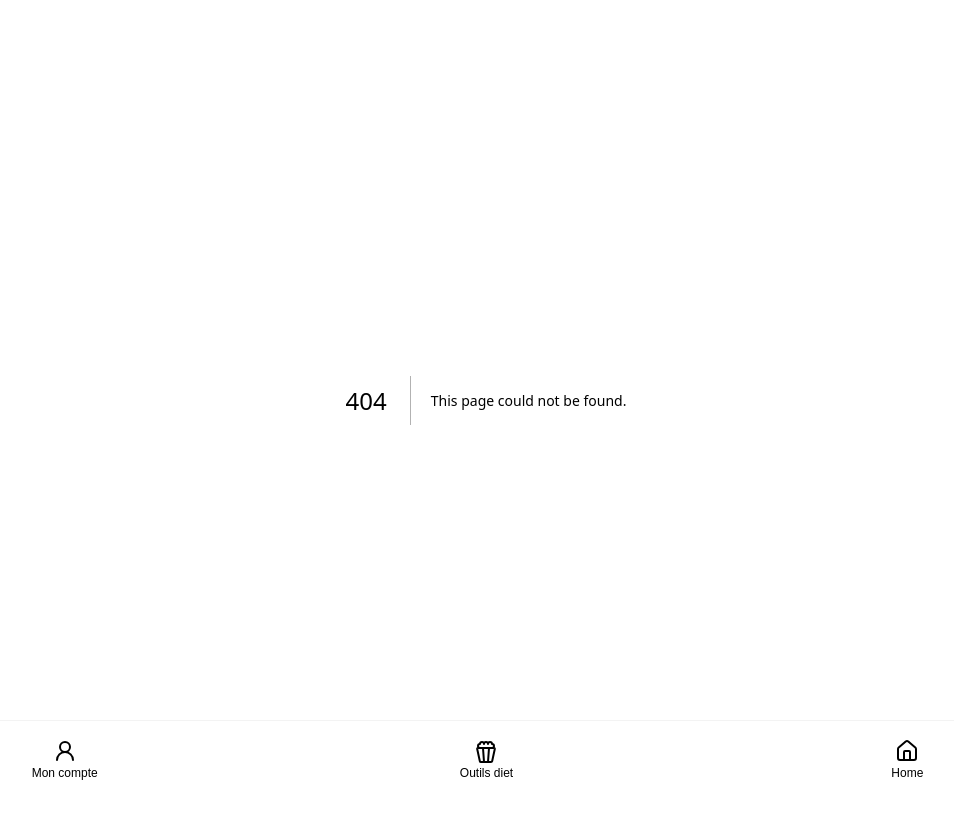
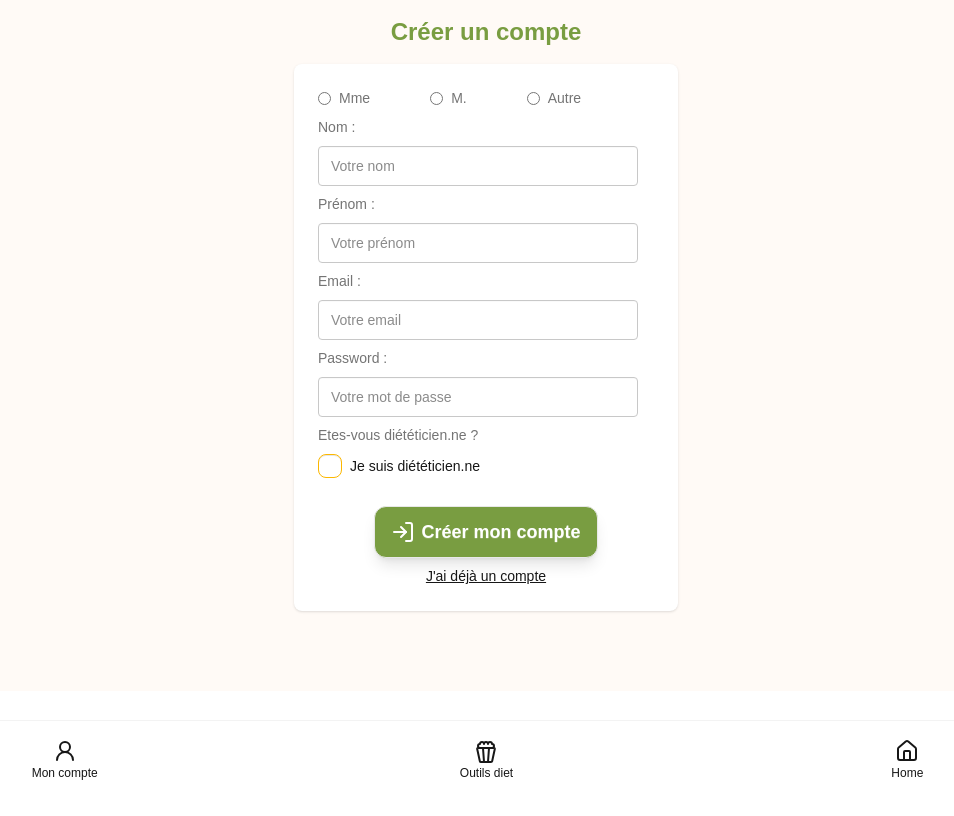
Before and after one commit to Edwige08/dietetic_lab_front, a Next.js app: page /signup in a window 1280 px wide. Before the commit this address had no page. Shown: the top 816 px of the page, without its empty margins (154-1108 px from the left). Built offline with nearby package versions, Linux system fonts and the light colour scheme.

Commit message:
create: pages for sign in and sign up

```diff
--- /dev/null
+++ b/src/app/signin/page.tsx
@@ -0,0 +1,9 @@
+import SignInForm from "@/components/SignInForm";
+
+export default function Home() {
+    return (
+        <div className="flex flex-col items-center">
+            <SignInForm />
+        </div>
+    )
+}
--- /dev/null
+++ b/src/app/signup/page.tsx
@@ -0,0 +1,9 @@
+import SignUpForm from "@/components/SignUpForm";
+
+export default function Home() {
+    return (
+        <div className="flex flex-col items-center">
+            <SignUpForm />
+        </div>
+    )
+}
--- a/src/components/SignInForm.tsx
+++ b/src/components/SignInForm.tsx
@@ -1,20 +1,35 @@
-import { LogIn } from "lucide-react";
+import { LogInIcon } from "lucide-react";
+import ButtonGreen from "./ButtonGreen";
+import Link from "next/link";
+import Title from "./Title";
 
 export default function SignInForm() {
     return (
-        <>
+        <div>
+            <Title
+                text="Connexion"
+            />
             <div className="card bg-white w-96 shadow-sm">
                 <div className="card-body">
-                    <h2 className="card-title">Connexion</h2>
-                    <label className="label">Email</label>
-                    <input type="email" className="input bg-white border-(--grayMediumColor)" placeholder="Email" />
-                    <label className="label">Password</label>
-                    <input type="password" className="input bg-white border-(--grayMediumColor)" placeholder="Password" />
-                    <div className="card-actions justify-center">
-                        <button className="btn bg-(--greenColor) rounded-lg text-white border-0"><LogIn />Me connecter</button>
+                    <label className="label">Email :</label>
+                    <input type="email" className="input bg-white border-(--grayMediumColor)" placeholder="Mon email" />
+                    <label className="label">Password :</label>
+                    <input type="password" className="input bg-white border-(--grayMediumColor)" placeholder="Mon mot de passe" />
+                    <div className="flex flex-col card-actions items-center mt-5">
+                        <ButtonGreen
+                            text="Me connecter"
+                            type="submit"
+                            lucide={LogInIcon}
+                        />
+                        <Link
+                            href="/signup"
+                            className="underline text-center"
+                        >
+                            Créer un compte
+                        </Link>
                     </div>
                 </div>
             </div>
-        </>
+        </div>
     )
 }
--- /dev/null
+++ b/src/components/SignUpForm.tsx
@@ -0,0 +1,64 @@
+import { LogInIcon } from "lucide-react";
+import ButtonGreen from "./ButtonGreen";
+import Title from "./Title";
+import Link from "next/link";
+
+export default function SignUpForm() {
+    return (
+        <div>
+            <Title
+                text="Créer un compte"
+            />
+            <div className="card bg-white w-96 shadow-sm">
+                <div className="card-body">
+                    <div className="flex flex-row items-center gap-15">
+                        <div className="flex flex-row gap-2">
+                            <input type="radio" name="gender" value="f" />
+                            <label htmlFor="gender" className="label">Mme</label>
+                        </div>
+                        <div className="flex flex-row gap-2">
+                            <input type="radio" name="gender" value="h" />
+                            <label htmlFor="gender" className="label">M.</label>
+                        </div>
+                        <div className="flex flex-row gap-2">
+                            <input type="radio" name="gender" value="other" />
+                            <label htmlFor="gender" className="label">Autre</label>
+                        </div>
+                    </div>
+
+                    <label className="label">Nom :</label>
+                    <input type="email" className="input bg-white border-(--grayMediumColor)" placeholder="Votre nom" />
+
+                    <label className="label">Prénom :</label>
+                    <input type="email" className="input bg-white border-(--grayMediumColor)" placeholder="Votre prénom" />
+
+                    <label className="label">Email :</label>
+                    <input type="email" className="input bg-white border-(--grayMediumColor)" placeholder="Votre email" />
+
+                    <label className="label">Password :</label>
+                    <input type="password" className="input bg-white border-(--grayMediumColor)" placeholder="Votre mot de passe" />
+
+                    <p className="label">Etes-vous diététicien.ne ?</p>
+                    <div className="flex flex-row items-center gap-2">
+                        <input type="checkbox" name="diet" className="checkbox checkbox-warning" />
+                        <label htmlFor="">Je suis diététicien.ne</label>
+                    </div>
+
+                    <div className="flex flex-col card-actions items-center mt-5">
+                        <ButtonGreen
+                            text="Créer mon compte"
+                            type="submit"
+                            lucide={LogInIcon}
+                        />
+                        <Link
+                            href="/signin"
+                            className="underline text-center"
+                        >
+                            J'ai déjà un compte
+                        </Link>
+                    </div>
+                </div>
+            </div>
+        </div>
+    )
+}
```
